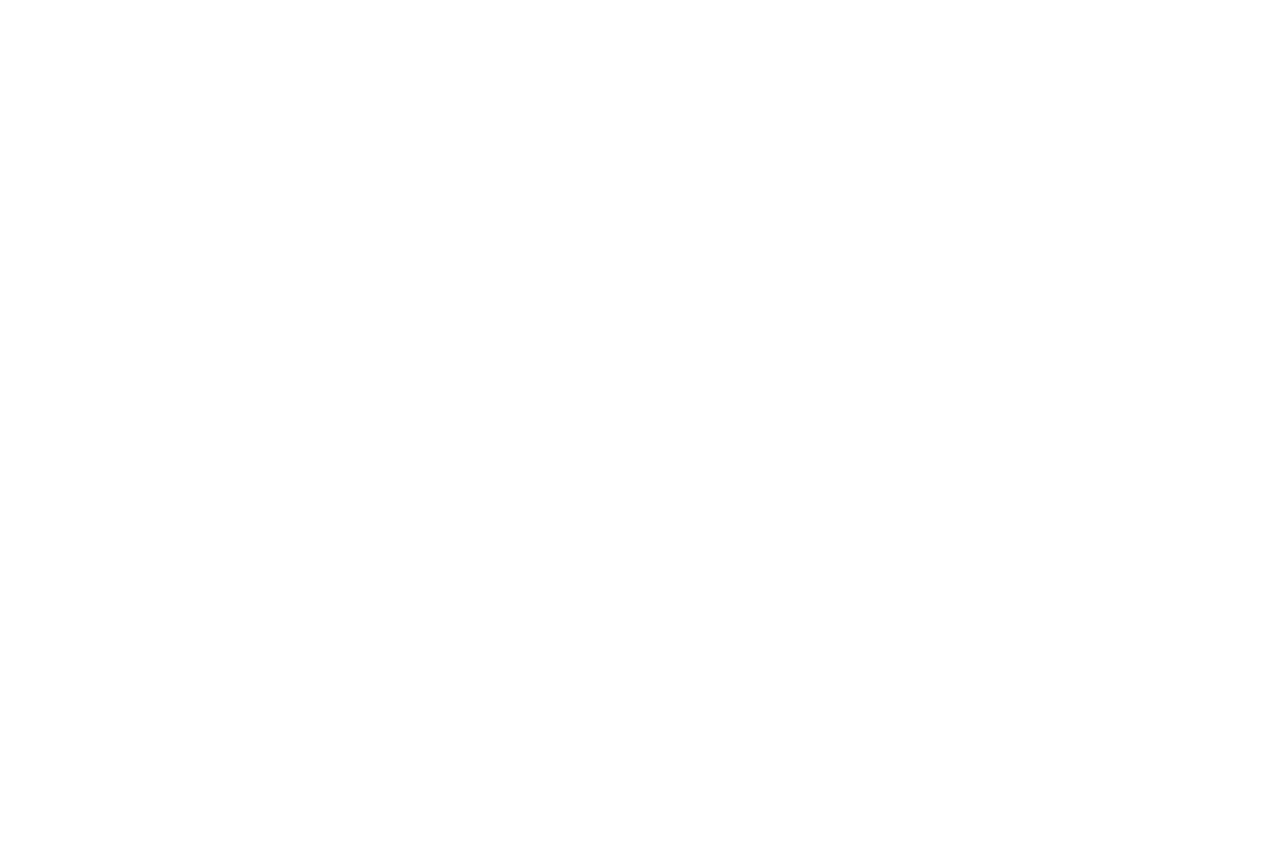
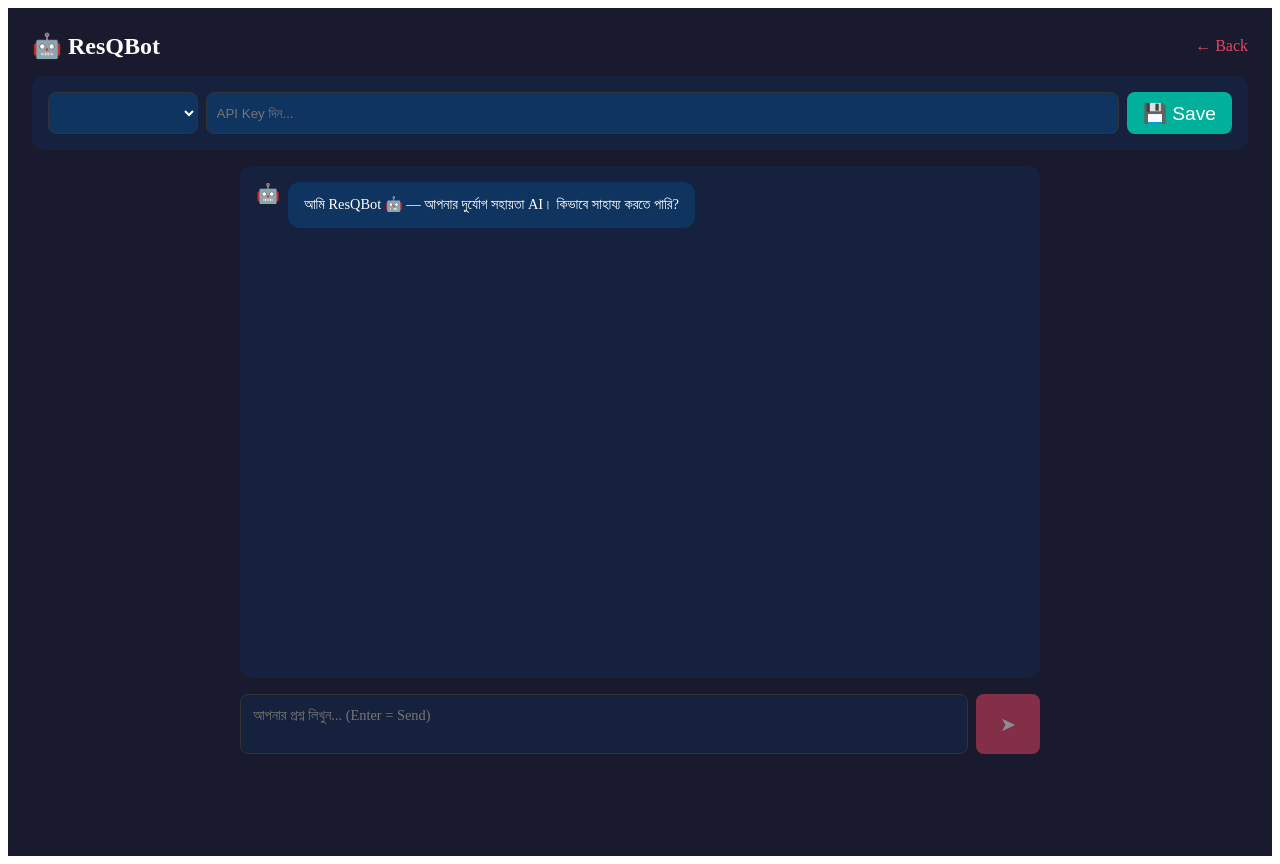
Before and after one commit to alaminhossainrifat/hackathon, an Angular app in the folder ResQNet_Project/resqnet-frontend/: page /resqbot in a window 1280 px wide. Before the commit this address led to /. Before the commit the page ends 800 px from the top, so only its background shows below. Built offline with nearby package versions, Linux system fonts and the light colour scheme; sample sign-in values are in the browser's storage.

Commit message:
Add ResQBot AI chat UI with dynamic provider configuration

```diff
--- a/ResQNet_Project/resqnet-frontend/src/app/app.routes.ts
+++ b/ResQNet_Project/resqnet-frontend/src/app/app.routes.ts
@@ -12,6 +12,8 @@ import { BloodBankComponent } from './features/blood-bank/blood-bank';
 import { MissingPersonsComponent } from './features/missing-persons/missing-persons';
 import { CivicReportsComponent } from './features/civic-reports/civic-reports';
 import { SosComponent } from './features/sos/sos';
+import { ResqbotComponent } from './features/resqbot/resqbot';
+
 
 
 export const routes: Routes = [
@@ -28,4 +30,5 @@ export const routes: Routes = [
   { path: 'missing-persons', component: MissingPersonsComponent, canActivate: [authGuard] },
   { path: 'civic-reports', component: CivicReportsComponent, canActivate: [authGuard] },
   { path: 'sos', component: SosComponent, canActivate: [authGuard] },
+  { path: 'resqbot', component: ResqbotComponent, canActivate: [authGuard] },
 ];
--- /dev/null
+++ b/ResQNet_Project/resqnet-frontend/src/app/features/resqbot/resqbot.css
@@ -0,0 +1,156 @@
+.page {
+  min-height: 100vh;
+  background: #1a1a2e;
+  color: white;
+  display: flex;
+  flex-direction: column;
+  padding: 1.5rem;
+}
+
+.header {
+  display: flex;
+  justify-content: space-between;
+  align-items: center;
+  margin-bottom: 1rem;
+}
+
+.header h2 { margin: 0; }
+.back-btn { color: #e94560; text-decoration: none; }
+
+.chat-container {
+  flex: 1;
+  display: flex;
+  flex-direction: column;
+  max-width: 800px;
+  margin: 0 auto;
+  width: 100%;
+}
+
+.chat-box {
+  flex: 1;
+  overflow-y: auto;
+  padding: 1rem;
+  background: #16213e;
+  border-radius: 12px;
+  min-height: 400px;
+  max-height: 60vh;
+  margin-bottom: 1rem;
+}
+
+.message {
+  display: flex;
+  margin-bottom: 1rem;
+}
+
+.message.user { justify-content: flex-end; }
+.message.assistant { justify-content: flex-start; }
+
+.bubble {
+  max-width: 75%;
+  display: flex;
+  gap: 0.5rem;
+  align-items: flex-start;
+}
+
+.message.user .bubble {
+  flex-direction: row-reverse;
+}
+
+.role-icon { font-size: 1.2rem; flex-shrink: 0; }
+
+.bubble p {
+  background: #0f3460;
+  padding: 0.75rem 1rem;
+  border-radius: 12px;
+  margin: 0;
+  font-size: 0.9rem;
+  line-height: 1.5;
+  white-space: pre-wrap;
+}
+
+.message.user .bubble p {
+  background: #e94560;
+}
+
+.typing { color: #aaa; font-style: italic; }
+
+.input-area {
+  display: flex;
+  gap: 0.5rem;
+}
+
+textarea {
+  flex: 1;
+  background: #16213e;
+  border: 1px solid #333;
+  border-radius: 8px;
+  padding: 0.75rem;
+  color: white;
+  font-size: 0.9rem;
+  resize: none;
+  font-family: inherit;
+}
+
+button {
+  background: #e94560;
+  color: white;
+  border: none;
+  padding: 0 1.5rem;
+  border-radius: 8px;
+  cursor: pointer;
+  font-size: 1.2rem;
+}
+
+button:disabled { opacity: 0.5; cursor: not-allowed; }
+
+.error {
+  background: #e9456022;
+  border: 1px solid #e94560;
+  color: #e94560;
+  padding: 0.5rem;
+  border-radius: 6px;
+  margin-bottom: 0.5rem;
+  text-align: center;
+}
+
+.config-bar {
+  display: flex;
+  gap: 0.5rem;
+  margin-bottom: 1rem;
+  background: #16213e;
+  padding: 1rem;
+  border-radius: 12px;
+}
+
+.config-bar select {
+  background: #0f3460;
+  border: 1px solid #333;
+  border-radius: 8px;
+  padding: 0.6rem;
+  color: white;
+  min-width: 150px;
+}
+
+.config-bar input {
+  flex: 1;
+  background: #0f3460;
+  border: 1px solid #333;
+  border-radius: 8px;
+  padding: 0.6rem;
+  color: white;
+}
+
+.btn-save {
+  background: #00b09b;
+  color: white;
+  border: none;
+  padding: 0.6rem 1rem;
+  border-radius: 8px;
+  cursor: pointer;
+}
+
+.config-status {
+  color: #00b09b;
+  margin-bottom: 0.5rem;
+  font-size: 0.85rem;
+}
--- /dev/null
+++ b/ResQNet_Project/resqnet-frontend/src/app/features/resqbot/resqbot.html
@@ -0,0 +1,52 @@
+<div class="page">
+  <div class="header">
+    <h2>🤖 ResQBot</h2>
+    <a routerLink="/dashboard" class="back-btn">← Back</a>
+  </div>
+
+  <!-- Provider Config -->
+  <div class="config-bar">
+    <select [(ngModel)]="provider">
+      <option value="freellm">FreeLLM (Free)</option>
+      <option value="gemini">Gemini</option>
+      <option value="openai">OpenAI</option>
+      <option value="claude">Claude</option>
+    </select>
+    <input [(ngModel)]="apiKey" type="password" placeholder="API Key দিন..." />
+    <button (click)="saveConfig()" class="btn-save">💾 Save</button>
+  </div>
+
+  <div class="config-status" *ngIf="configSaved">
+    ✅ Config saved!
+  </div>
+
+  <div class="chat-container">
+    <div class="chat-box" #chatBox>
+      <div class="message" *ngFor="let m of messages" [class.user]="m.role === 'user'"
+        [class.assistant]="m.role === 'assistant'">
+        <div class="bubble">
+          <span class="role-icon">{{ m.role === 'user' ? '👤' : '🤖' }}</span>
+          <p>{{ m.content }}</p>
+        </div>
+      </div>
+
+      <div class="message assistant" *ngIf="loading">
+        <div class="bubble">
+          <span class="role-icon">🤖</span>
+          <p class="typing">টাইপ করছে...</p>
+        </div>
+      </div>
+    </div>
+
+    <div class="error" *ngIf="error">{{ error }}</div>
+
+    <div class="input-area">
+      <textarea [(ngModel)]="userInput" (keydown)="onEnter($event)" placeholder="আপনার প্রশ্ন লিখুন... (Enter = Send)"
+        rows="2">
+      </textarea>
+      <button (click)="sendMessage()" [disabled]="loading || !userInput.trim()">
+        {{ loading ? '...' : '➤' }}
+      </button>
+    </div>
+  </div>
+</div>
--- /dev/null
+++ b/ResQNet_Project/resqnet-frontend/src/app/features/resqbot/resqbot.ts
@@ -0,0 +1,109 @@
+import { Component, ChangeDetectorRef, ViewChild, ElementRef } from '@angular/core';
+import { CommonModule } from '@angular/common';
+import { FormsModule } from '@angular/forms';
+import { RouterLink } from '@angular/router';
+import { HttpClient } from '@angular/common/http';
+import { environment } from '../../../environments/environment';
+
+interface Message {
+  role: 'user' | 'assistant';
+  content: string;
+}
+
+@Component({
+  selector: 'app-resqbot',
+  standalone: true,
+  imports: [CommonModule, FormsModule, RouterLink],
+  templateUrl: './resqbot.html',
+  styleUrl: './resqbot.css'
+})
+export class ResqbotComponent {
+  messages: Message[] = [
+    {
+      role: 'assistant',
+      content: 'আমি ResQBot 🤖 — আপনার দুর্যোগ সহায়তা AI। কিভাবে সাহায্য করতে পারি?'
+    }
+  ];
+  userInput = '';
+  loading = false;
+  error = '';
+
+  // Config — API key
+  provider = '';
+  apiKey = '';
+
+  @ViewChild('chatBox') chatBox!: ElementRef;
+
+  constructor(private http: HttpClient, private cdr: ChangeDetectorRef) {
+    this.loadConfig();
+  }
+
+  sendMessage() {
+    if (!this.userInput.trim() || this.loading) return;
+
+    const userMsg = this.userInput.trim();
+    this.userInput = '';
+    this.error = '';
+
+    this.messages.push({ role: 'user', content: userMsg });
+    this.loading = true;
+    this.cdr.detectChanges();
+    this.scrollToBottom();
+
+    const history = this.messages.slice(0, -1).map(m => ({
+      role: m.role,
+      content: m.content
+    }));
+
+    this.http.post<{ reply: string }>(`${environment.apiUrl}/resqbot/chat`, {
+      provider: this.provider,
+      apiKey: this.apiKey,
+      message: userMsg,
+      history: history
+    }).subscribe({
+      next: (res) => {
+        this.messages.push({ role: 'assistant', content: res.reply });
+        this.loading = false;
+        this.cdr.detectChanges();
+        this.scrollToBottom();
+      },
+      error: () => {
+        this.error = 'Connection failed. Try again.';
+        this.loading = false;
+        this.cdr.detectChanges();
+      }
+    });
+  }
+
+  scrollToBottom() {
+    setTimeout(() => {
+      if (this.chatBox) {
+        this.chatBox.nativeElement.scrollTop = this.chatBox.nativeElement.scrollHeight;
+      }
+    }, 100);
+  }
+
+  onEnter(event: KeyboardEvent) {
+    if (event.key === 'Enter' && !event.shiftKey) {
+      event.preventDefault();
+      this.sendMessage();
+    }
+  }
+
+  configSaved = false;
+
+  saveConfig() {
+    localStorage.setItem('resqbot_provider', this.provider);
+    localStorage.setItem('resqbot_key', this.apiKey);
+    this.configSaved = true;
+    setTimeout(() => { this.configSaved = false; this.cdr.detectChanges(); }, 2000);
+    this.cdr.detectChanges();
+  }
+
+  loadConfig() {
+    const provider = localStorage.getItem('resqbot_provider');
+    const key = localStorage.getItem('resqbot_key');
+    if (provider) this.provider = provider;
+    if (key) this.apiKey = key;
+  }
+}
```
